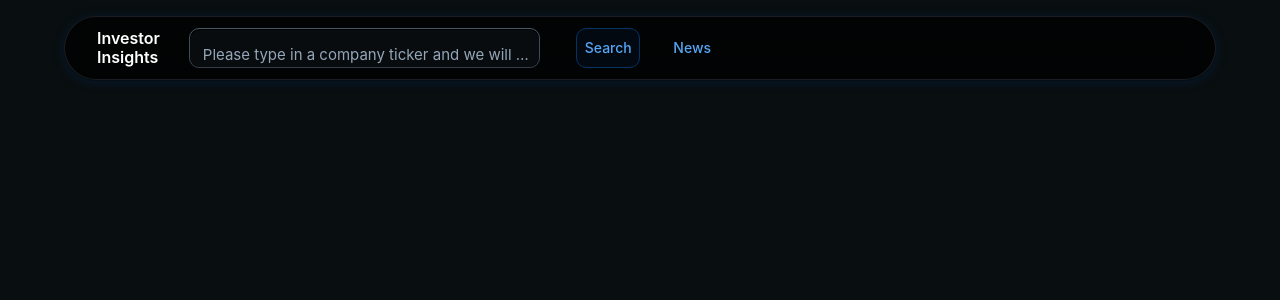
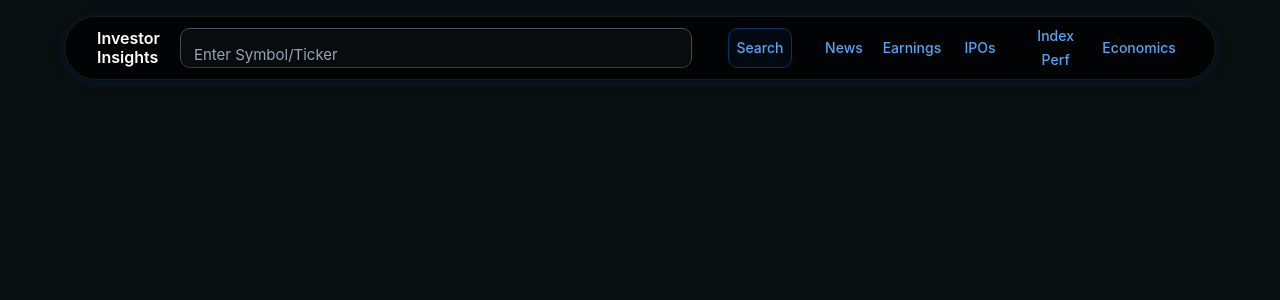
Before and after one commit to paciaramella/fin-data-frontend, a React (Create React App) app in the folder fin-data-frontend/: page / in a window 1280 px wide. Shown: the top 300 px of the page. Built offline with nearby package versions, Linux system fonts and the light colour scheme.

Commit message:
Finish Menu

```diff
--- a/fin-data-frontend/src/components/AppAppBar.tsx
+++ b/fin-data-frontend/src/components/AppAppBar.tsx
@@ -7,7 +7,6 @@ import Divider from "@mui/material/Divider";
 import MenuItem from "@mui/material/MenuItem";
 import Drawer from "@mui/material/Drawer";
 import MenuIcon from "@mui/icons-material/Menu";
-import CloseRoundedIcon from "@mui/icons-material/CloseRounded";
 import ToggleColorMode from "./ToggleColorMode.tsx";
 import { Container, Typography, Box, Button, TextField } from "@mui/material"; // Importing additional MUI components if needed
 import { useState } from "react";
@@ -23,12 +22,9 @@ interface AppAppBarProps {
 export default function AppAppBar({ mode, toggleColorMode }: AppAppBarProps) {
   const { state, api } = React.useContext(CompanyContext);
   const { getCompanyProfile } = api;
-  const [open, setOpen] = React.useState(false);
+  // const [open, setOpen] = React.useState(false);
   const [symbolSearch, setSymbolSearch] = useState("");
   const [newsAnchorEl, setNewsAnchorEl] = React.useState<null | HTMLElement>(
-    null
-  );
-  const [earnAnchorEl, setEarnAnchorEl] = React.useState<null | HTMLElement>(
     null
   );
   const handleNewsClick = (event: React.MouseEvent<HTMLButtonElement>) => {
@@ -59,24 +55,64 @@ export default function AppAppBar({ mode, toggleColorMode }: AppAppBarProps) {
     },
   ];
 
+  const [earnAnchorEl, setEarnAnchorEl] = React.useState<null | HTMLElement>(
+    null
+  );
   const handleEarnClick = (event: React.MouseEvent<HTMLButtonElement>) => {
     setEarnAnchorEl(event.currentTarget);
   };
   const earnOpen = Boolean(earnAnchorEl);
+  const earnItems = [
+    {
+      label: "Upcoming Earnings",
+      action: () => setNewsAnchorEl(null),
+    },
+    {
+      label: "Past Earnings",
+      action: () => setNewsAnchorEl(null),
+    },
+    {
+      label: "Individual earnings",
+      action: () => setNewsAnchorEl(null),
+    },
+  ];
 
-  const scrollToSection = (sectionId: string) => {
-    const sectionElement = document.getElementById(sectionId);
-    const offset = 128;
-    if (sectionElement) {
-      const targetScroll = sectionElement.offsetTop - offset;
-      sectionElement.scrollIntoView({ behavior: "smooth" });
-      window.scrollTo({
-        top: targetScroll,
-        behavior: "smooth",
-      });
-      setOpen(false);
-    }
+  const [ipoAnchorEl, setIPOAnchorEl] = React.useState<null | HTMLElement>(
+    null
+  );
+  const handleIPOClick = (event: React.MouseEvent<HTMLButtonElement>) => {
+    setIPOAnchorEl(event.currentTarget);
   };
+
+  const ipoOpen = Boolean(ipoAnchorEl);
+  const ipotems = [
+    {
+      label: "IPO Confirmed",
+      action: () => setIPOAnchorEl(null),
+    },
+    {
+      label: "IPO Prospectus",
+      action: () => setIPOAnchorEl(null),
+    },
+    {
+      label: "IPO Calendar",
+      action: () => setIPOAnchorEl(null),
+    },
+  ];
+
+  // const scrollToSection = (sectionId: string) => {
+  //   const sectionElement = document.getElementById(sectionId);
+  //   const offset = 128;
+  //   if (sectionElement) {
+  //     const targetScroll = sectionElement.offsetTop - offset;
+  //     sectionElement.scrollIntoView({ behavior: "smooth" });
+  //     window.scrollTo({
+  //       top: targetScroll,
+  //       behavior: "smooth",
+  //     });
+  //     setOpen(false);
+  //   }
+  // };
 
   return (
     <AppBar
@@ -123,12 +159,15 @@ export default function AppAppBar({ mode, toggleColorMode }: AppAppBarProps) {
               Investor Insights
             </Typography>
             <TextField
-              label="Please type in a company ticker and we will get some info for you."
+              label="Enter Symbol/Ticker"
               variant="outlined"
               fullWidth
               value={symbolSearch}
               onChange={(e) => setSymbolSearch(e.target.value)}
               style={{ margin: "16px" }}
+              InputLabelProps={{
+                sx: {},
+              }}
             />
             <Button
               variant="outlined"
@@ -138,13 +177,31 @@ export default function AppAppBar({ mode, toggleColorMode }: AppAppBarProps) {
               Search
             </Button>
             <ToolbarMenu
-              id="news"
+              id="News"
               open={newsOpen}
               handleClick={handleNewsClick}
               anchorEl={newsAnchorEl}
               setAnchorEl={setNewsAnchorEl}
               items={newsItems}
             />
+            <ToolbarMenu
+              id="Earnings"
+              open={earnOpen}
+              handleClick={handleEarnClick}
+              anchorEl={earnAnchorEl}
+              setAnchorEl={setEarnAnchorEl}
+              items={earnItems}
+            />
+            <ToolbarMenu
+              id="IPOs"
+              open={ipoOpen}
+              handleClick={handleIPOClick}
+              anchorEl={ipoAnchorEl}
+              setAnchorEl={setIPOAnchorEl}
+              items={ipotems}
+            />
+            <Button sx={{ width: "150px" }}>Index Perf</Button>
+            <Button sx={{ width: "150px" }}>Economics</Button>
           </Box>
         </Toolbar>
       </Container>
--- a/fin-data-frontend/src/components/ToolbarMenu.tsx
+++ b/fin-data-frontend/src/components/ToolbarMenu.tsx
@@ -26,7 +26,7 @@ const ToolbarMenu: React.FC<Props> = (props) => {
         aria-expanded={open ? "true" : undefined}
         onClick={handleClick}
       >
-        News
+        {id}
       </Button>
       <Menu
         id={`${id}-menu`}
```
